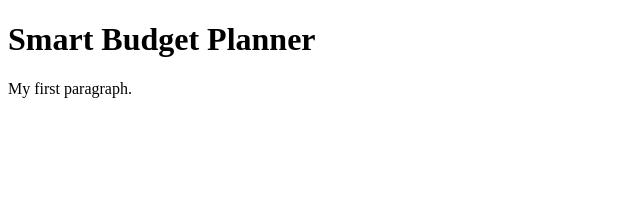
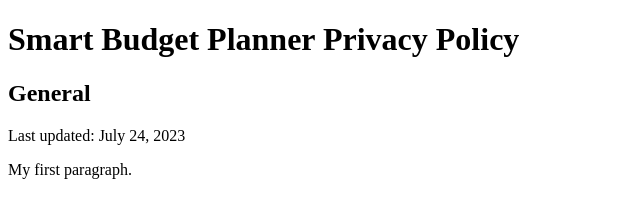
Before and after one commit to krishnakant-aidev/testing, a plain HTML site: page index.html in a window 1280 px wide. Shown: the whole page, without its empty margins (0-640 px from the left). Drawn offline with Linux system fonts and the light colour scheme.

Commit message:
Update index.html

```diff
--- a/index.html
+++ b/index.html
@@ -2,7 +2,10 @@
 <html>
 <body>
 
-<h1>Smart Budget Planner</h1>
+<h1>Smart Budget Planner Privacy Policy</h1>
+<h2>General</h2>
+
+<p>Last updated: July 24, 2023</p>
 
 <p>My first paragraph.</p>
 
```
